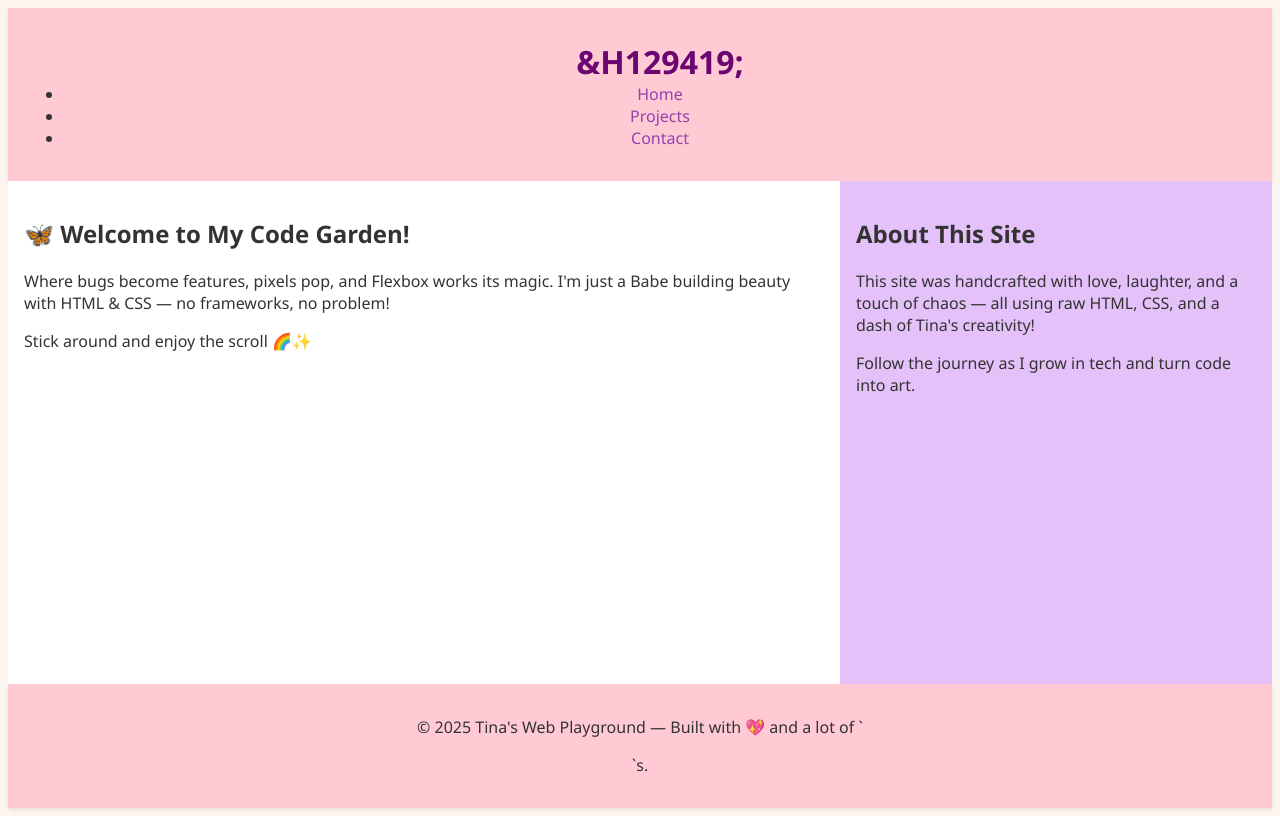
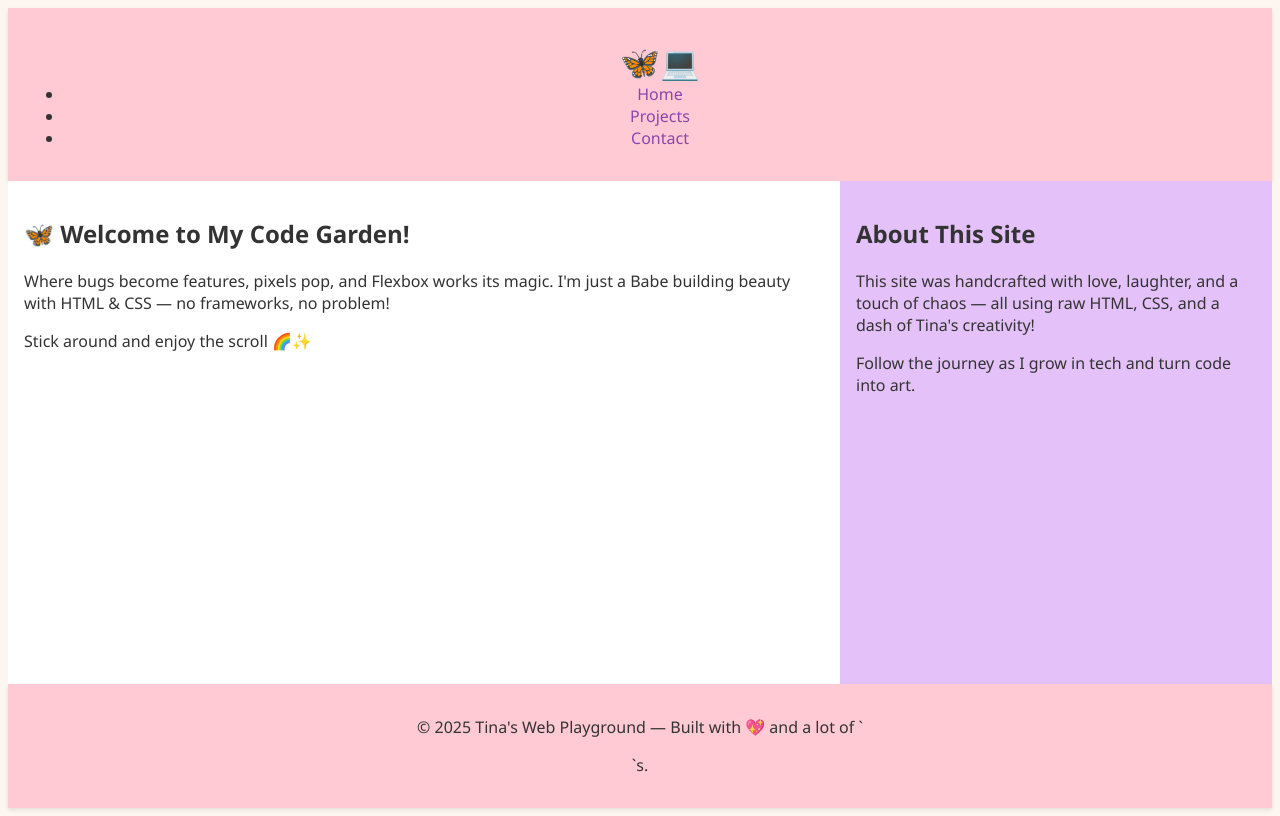
Before and after one commit to Tina-cyber-dotcom/alx_html_css, a plain HTML site: page css_basic/index.html in a window 1280 px wide. Drawn offline with Linux system fonts and the light colour scheme.

Commit message:
Add index.html with updated logo

```diff
--- a/css_basic/index.html
+++ b/css_basic/index.html
@@ -10,7 +10,7 @@
 <body class="works_on_smartphone">
   <header>
     <ul>
-      <li class="logo">&H129419;</li>
+      <li class="logo">🦋💻</li>
       <li><a href="#">Home</a></li>
       <li><a href="#">Projects</a></li>
       <li><a href="#">Contact</a></li>
```
